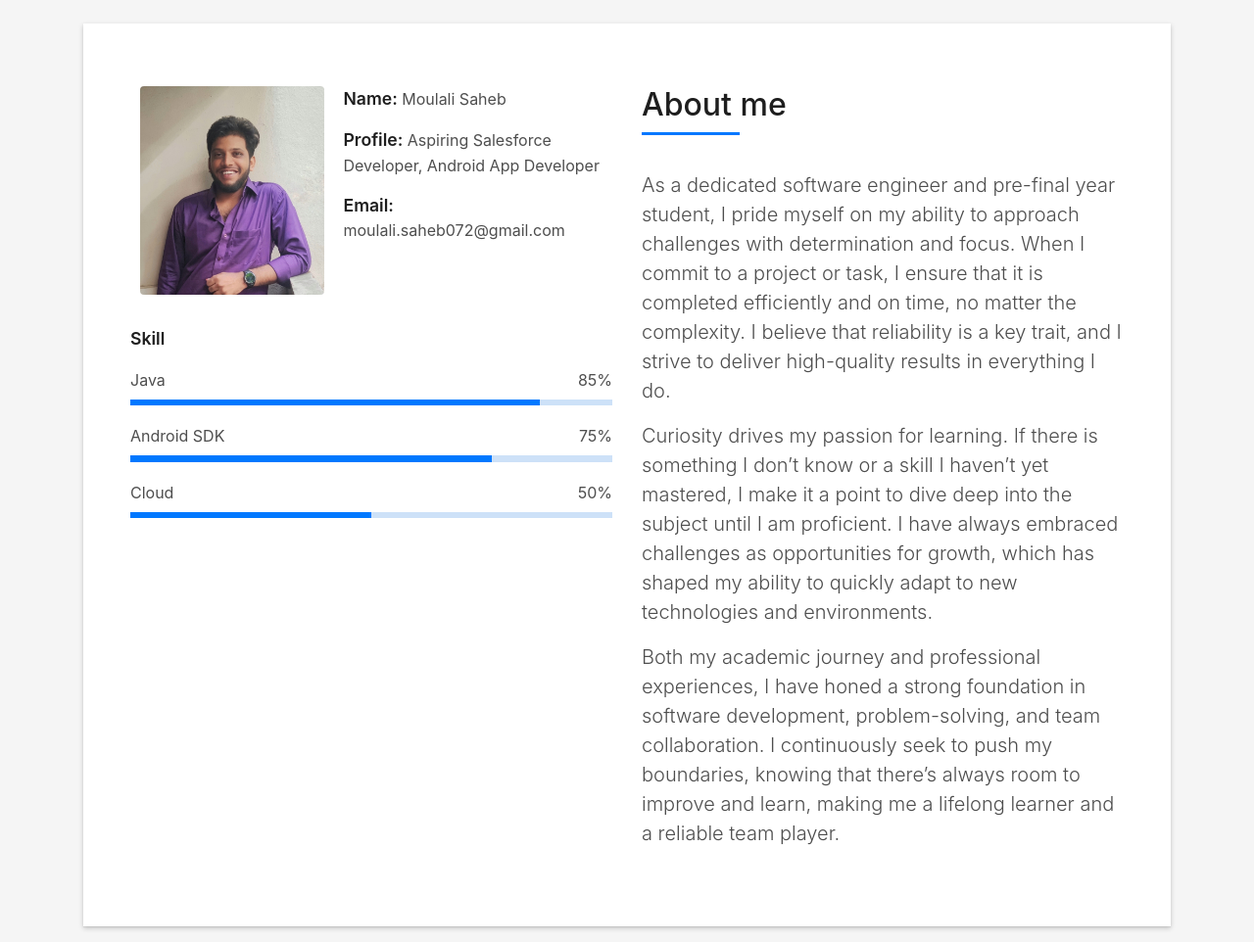
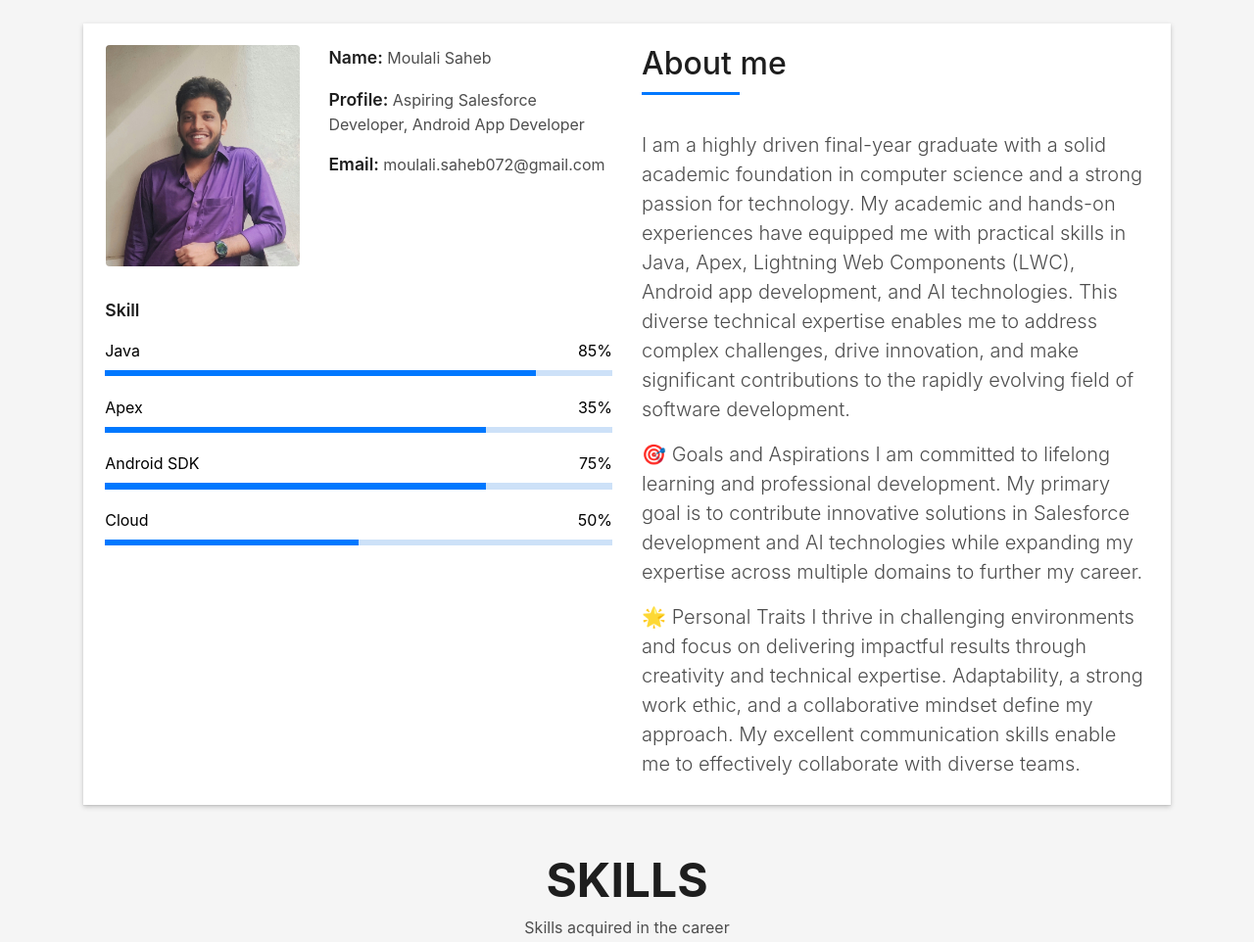
Before and after one commit to MOULALIMS/Moulali-Portfolio, a plain HTML site: page index.html in a window 1280 px wide. Shown: the part 840-1802 px from the top of the page at 98% size. Drawn offline with Linux system fonts and the light colour scheme; files whose address does not match are found by name.

Commit message:
About Section

```diff
--- a/css/style.css
+++ b/css/style.css
@@ -702,8 +702,10 @@ a:hover {
 ======================================*/
 
 .about-mf .box-shadow-full {
-  padding-top: 4rem;
-  padding-bottom: 4rem;
+  padding-top: 2%;
+  padding-bottom: 1%;
+  padding-left: 2%;
+  padding-right: 2%;
 }
 
 .about-mf .about-img {
@@ -711,11 +713,11 @@ a:hover {
 }
 
 .about-mf .about-img img {
-  margin-left: 10px;
+  margin-left: 1px;
 }
 
 .skill-mf span {
-  color: #4e4e4e;
+  color: #000000;
 }
 
 .skill-mf .progress {
--- a/index.html
+++ b/index.html
@@ -122,6 +122,11 @@
                     <div class="progress-bar" role="progressbar" style="width: 85%;" aria-valuenow="85" aria-valuemin="0"
                       aria-valuemax="100"></div>
                   </div>
+                  <span>Apex</span> <span class="pull-right">35%</span>
+                  <div class="progress">
+                    <div class="progress-bar" role="progressbar" style="width: 75%" aria-valuenow="75" aria-valuemin="0"
+                      aria-valuemax="100"></div>
+                  </div>
                   <span>Android SDK</span> <span class="pull-right">75%</span>
                   <div class="progress">
                     <div class="progress-bar" role="progressbar" style="width: 75%" aria-valuenow="75" aria-valuemin="0"
@@ -144,18 +149,19 @@
                     </h5>
                   </div>
                   <p class="lead">
-                    As a dedicated software engineer and pre-final year student, I pride myself on my ability to approach challenges with determination and focus.
-                    When I commit to a project or task, I ensure that it is completed efficiently and on time, no matter the complexity. I believe that reliability is a key trait,
-                    and I strive to deliver high-quality results in everything I do.
+                    I am a highly driven final-year graduate with a solid academic foundation in computer science and a strong passion for technology.
+                    My academic and hands-on experiences have equipped me with practical skills in Java, Apex, Lightning Web Components (LWC), Android app development, and AI technologies.
+                    This diverse technical expertise enables me to address complex challenges, drive innovation, and make significant contributions to the rapidly evolving field of software development.
                   </p>
                   <p class="lead">
-                    Curiosity drives my passion for learning. If there is something I don’t know or a skill I haven’t yet mastered,
-                    I make it a point to dive deep into the subject until I am proficient.
-                    I have always embraced challenges as opportunities for growth, which has shaped my ability to quickly adapt to new technologies and environments.
+                    🎯 Goals and Aspirations
+                    I am committed to lifelong learning and professional development.
+                    My primary goal is to contribute innovative solutions in Salesforce development and AI technologies while expanding my expertise across multiple domains to further my career.
                   </p>
                   <p class="lead">
-                    Both my academic journey and professional experiences, I have honed a strong foundation in software development, problem-solving, and team collaboration.
-                    I continuously seek to push my boundaries, knowing that there’s always room to improve and learn, making me a lifelong learner and a reliable team player.
+                    🌟 Personal Traits
+                    I thrive in challenging environments and focus on delivering impactful results through creativity and technical expertise. Adaptability, a strong work ethic, and a collaborative mindset define my approach.
+                    My excellent communication skills enable me to effectively collaborate with diverse teams.
                   </p>
                 </div>
               </div>
```
